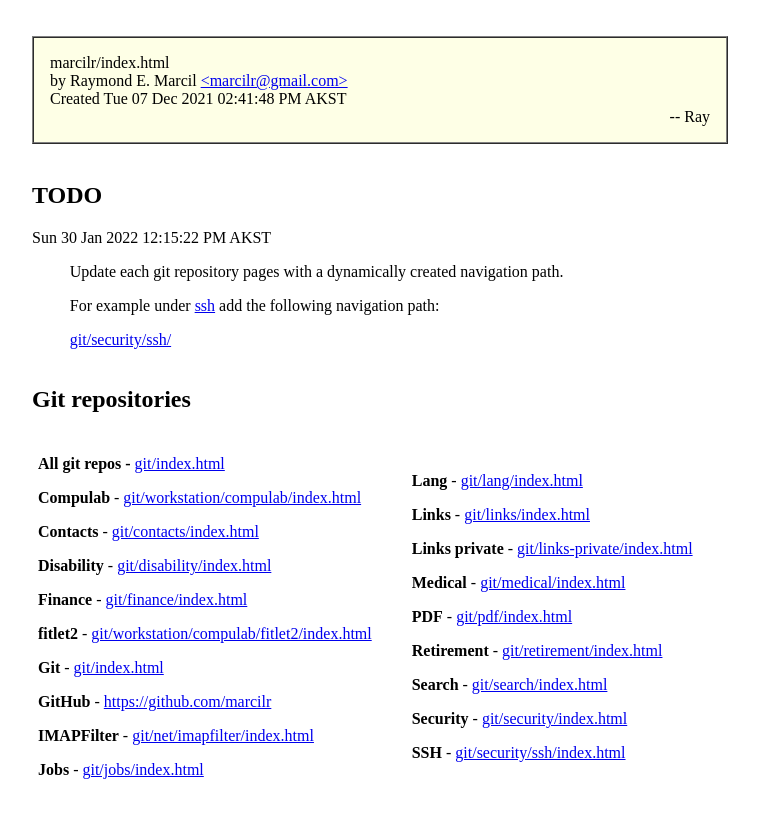
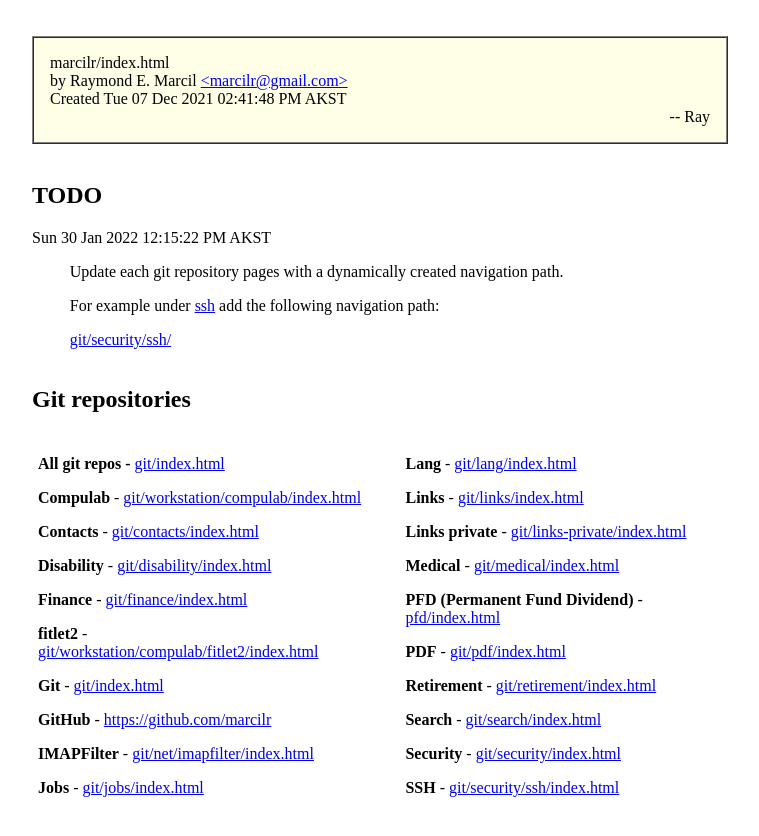
Before and after one commit to marcilr/marcilr, a plain HTML site: page index.html in a window 1280 px wide. Shown: the whole page, without its empty margins (100-859 px from the left). Drawn offline with Linux system fonts and the light colour scheme.

Commit message:
Added PFD (Permanent Fund Dividend) section:
<!--- ========================= PFD ================================== --->
<!--- ========================= PFD ================================== --->
<p>
<b>PFD (Permanent Fund Dividend)</b> - <a href="pfd/index.html">
pfd/index.html</a><br>

```diff
--- a/index.html
+++ b/index.html
@@ -193,6 +193,12 @@ git/links-private/index.html</a><br>
 <b>Medical</b> - <a href="git/medical/index.html">
 git/medical/index.html</a><br>
 
+<!--- ========================= PFD ================================== --->
+<!--- ========================= PFD ================================== --->
+<p>
+<b>PFD (Permanent Fund Dividend)</b> - <a href="pfd/index.html">
+pfd/index.html</a><br>
+
 <!--- ========================= PDF ================================== --->
 <!--- ========================= PDF ================================== --->
 <p>
```
